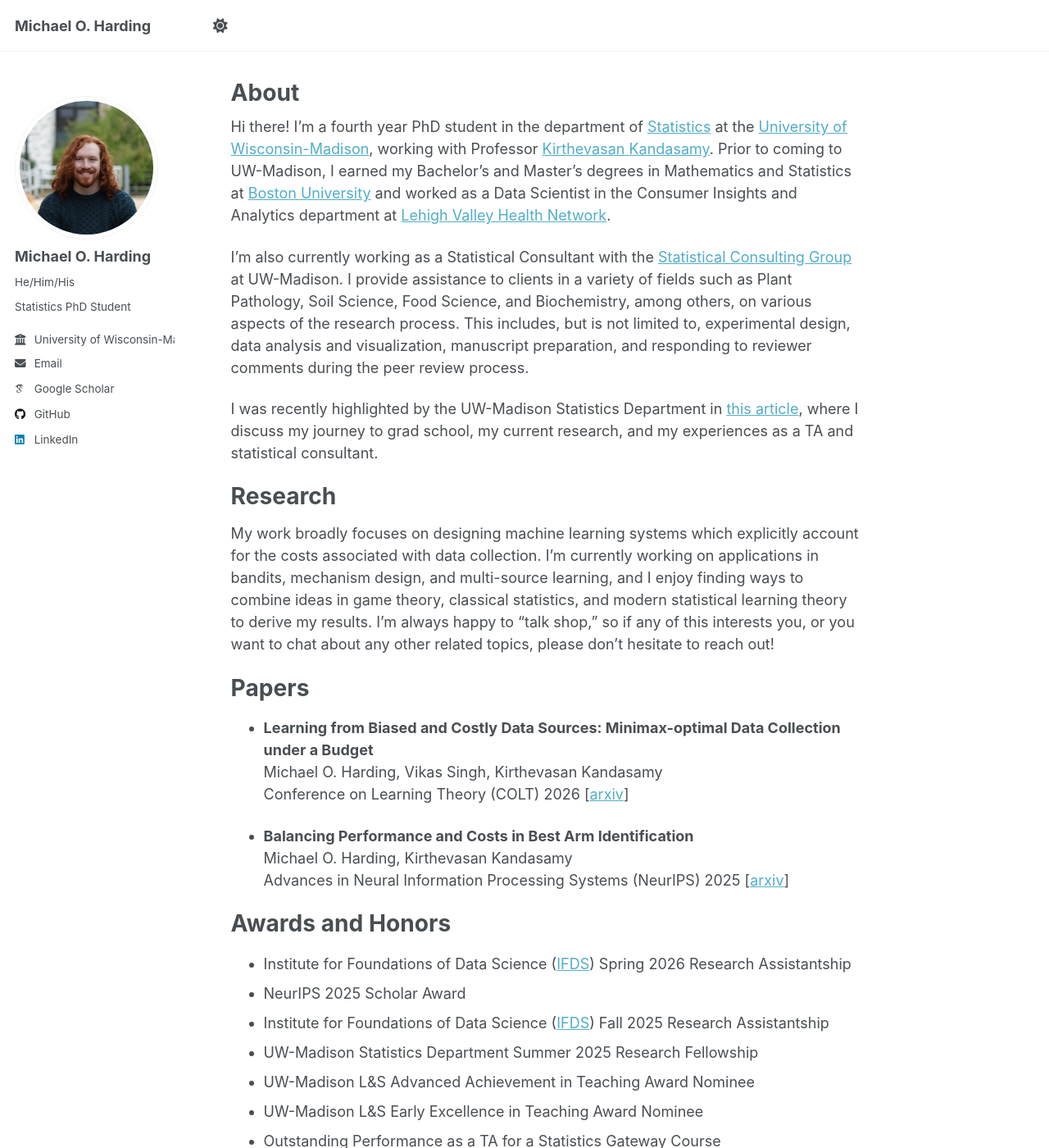
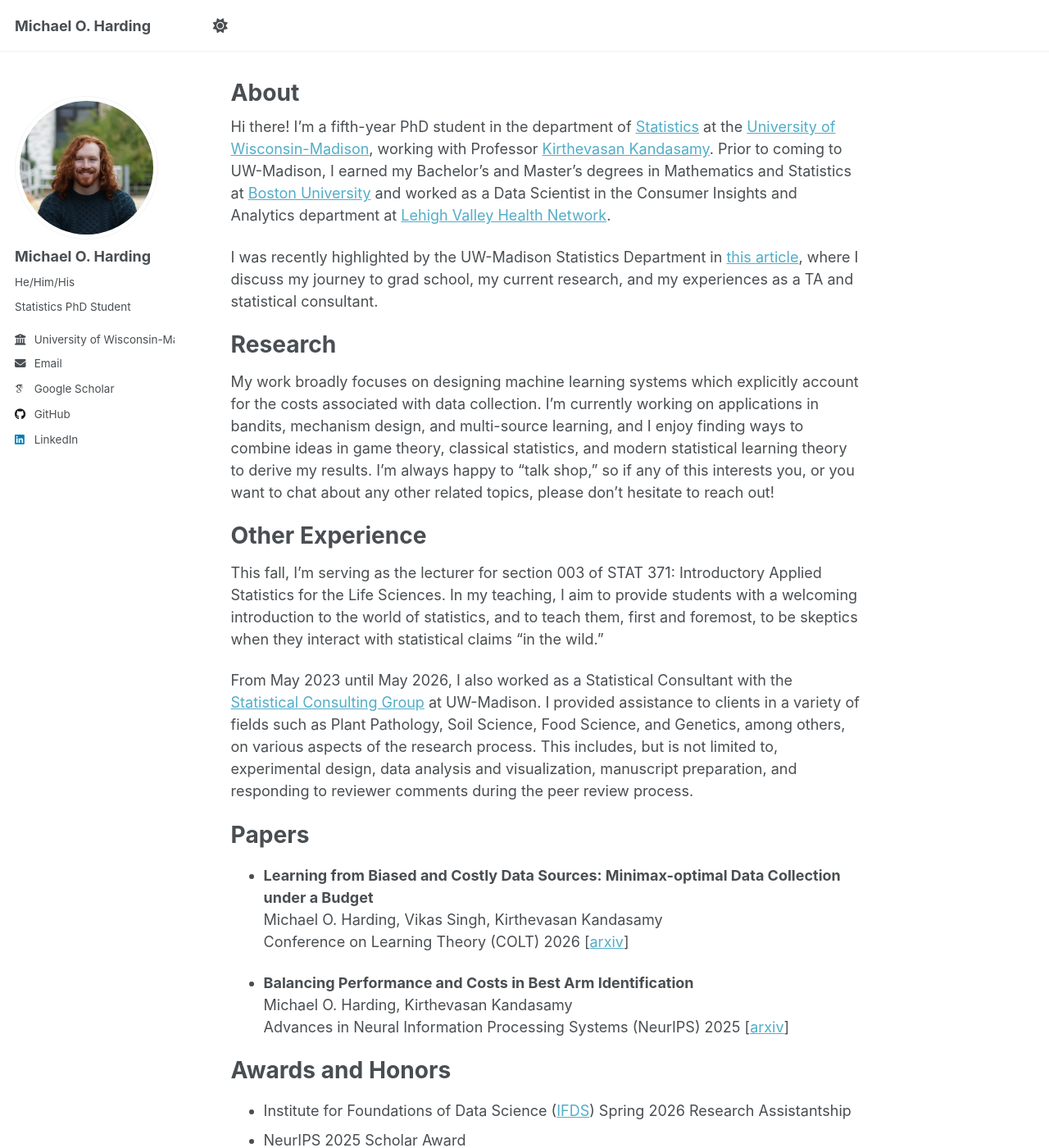
Before and after one commit to moh1333/moh1333.github.io, a Jekyll site: the page built from _pages/about.md, in a window 1280 px wide and 1400 px high. Shown: the whole window at 82% size. Built offline with Jekyll 4.4.1, drawn with Linux system fonts in a browser that asks for light colours; some web fonts are replaced; some of the changed text lies outside the part shown.

Commit message:
Update for 5th year, teaching 371, slight reorganization

```diff
--- a/_pages/about.md
+++ b/_pages/about.md
@@ -7,9 +7,7 @@ redirect_from:
   - /about.html
 ---
 
-Hi there! I'm a fourth year PhD student in the department of [Statistics](https://stat.wisc.edu) at the [University of Wisconsin-Madison](https://wisc.edu), working with Professor [Kirthevasan Kandasamy](https://pages.cs.wisc.edu/~kandasamy/index.html). Prior to coming to UW-Madison, I earned my Bachelor's and Master's degrees in Mathematics and Statistics at [Boston University](https://www.bu.edu) and worked as a Data Scientist in the Consumer Insights and Analytics department at [Lehigh Valley Health Network](https://www.lvhn.org/).
-
-I'm also currently working as a Statistical Consultant with the [Statistical Consulting Group](https://stat.wisc.edu/statistical-consulting/) at UW-Madison. I provide assistance to clients in a variety of fields such as Plant Pathology, Soil Science, Food Science, and Biochemistry, among others, on various aspects of the research process. This includes, but is not limited to, experimental design, data analysis and visualization, manuscript preparation, and responding to reviewer comments during the peer review process.
+Hi there! I'm a fifth-year PhD student in the department of [Statistics](https://stat.wisc.edu) at the [University of Wisconsin-Madison](https://wisc.edu), working with Professor [Kirthevasan Kandasamy](https://pages.cs.wisc.edu/~kandasamy/index.html). Prior to coming to UW-Madison, I earned my Bachelor's and Master's degrees in Mathematics and Statistics at [Boston University](https://www.bu.edu) and worked as a Data Scientist in the Consumer Insights and Analytics department at [Lehigh Valley Health Network](https://www.lvhn.org/).
 
 I was recently highlighted by the UW-Madison Statistics Department in [this article](https://stat.wisc.edu/2026/01/14/qa-michael-harding-on-creating-an-impactful-phd-experience-through-teaching-research-and-collaboration/), where I discuss my journey to grad school, my current research, and my experiences as a TA and statistical consultant.
 
@@ -17,6 +15,13 @@ Research
 ======
 
 My work broadly focuses on designing machine learning systems which explicitly account for the costs associated with data collection. I'm currently working on applications in bandits, mechanism design, and multi-source learning, and I enjoy finding ways to combine ideas in game theory, classical statistics, and modern statistical learning theory to derive my results. I'm always happy to "talk shop," so if any of this interests you, or you want to chat about any other related topics, please don't hesitate to reach out!
+
+Other Experience
+======
+
+This fall, I'm serving as the lecturer for section 003 of STAT 371: Introductory Applied Statistics for the Life Sciences. In my teaching, I aim to provide students with a welcoming introduction to the world of statistics, and to teach them, first and foremost, to be skeptics when they interact with statistical claims "in the wild."
+
+From May 2023 until May 2026, I also worked as a Statistical Consultant with the [Statistical Consulting Group](https://stat.wisc.edu/statistical-consulting/) at UW-Madison. I provided assistance to clients in a variety of fields such as Plant Pathology, Soil Science, Food Science, and Genetics, among others, on various aspects of the research process. This includes, but is not limited to, experimental design, data analysis and visualization, manuscript preparation, and responding to reviewer comments during the peer review process.
 
 Papers
 ======
@@ -38,12 +43,13 @@ Awards and Honors
 - UW-Madison Statistics Department Summer 2025 Research Fellowship
 - UW-Madison L&S Advanced Achievement in Teaching Award Nominee
 - UW-Madison L&S Early Excellence in Teaching Award Nominee
-- Outstanding Performance as a TA for a Statistics Gateway Course
+- Outstanding Performance as a TA for a Statistics Gateway Course Award
 - Boston University CAS College Prize for Excellence in Mathematics and Statistics
 
 Teaching
 ======
 
+- Introductory Applied Statistics for the Life Sciences (STAT 371) Primary Instructor: Fall 2026
 - Introduction to Mathematical Statistics (STAT 311) TA: Spring 2025
 - Financial Statistics (STAT 461) TA: Fall 2023 and 2024
 - Machine Learning (STAT 451) TA: Spring and Summer 2024
@@ -53,4 +59,4 @@ Service
 ======
 
 - NeurIPS 2026 Reviewer
-- UW-Madison Statistics Graduate Student Association Student Representative to the Faculty (2024--Current)
+- Student Representative to the Faculty, UW-Madison Statistics Graduate Student Association (2024--Current)
```
